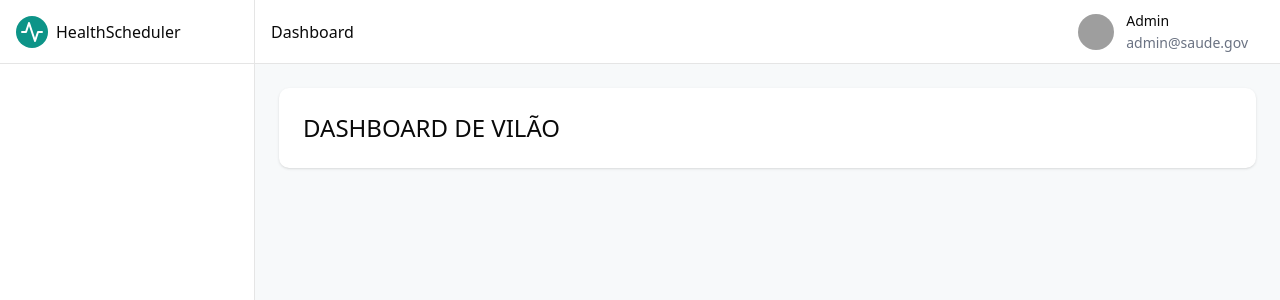
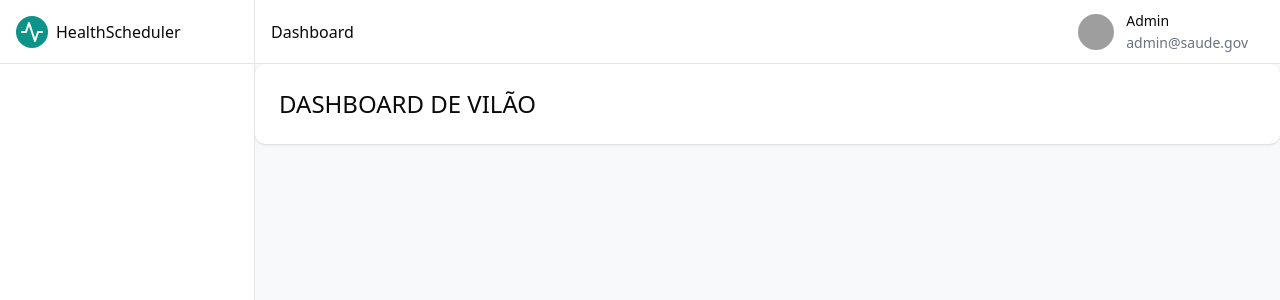
Before and after one commit to AnthonyRichardD/tamus-dashboard-front, a React (Vite) app: page /dashboard in a window 1280 px wide. Shown: the top 300 px of the page. Built offline with nearby package versions, Linux system fonts and the light colour scheme; grey boxes are pictures that could not be loaded.

Commit message:
feat: uso do Outlet para layout

```diff
--- a/src/components/layout/Layout.tsx
+++ b/src/components/layout/DashboardLayout.tsx
@@ -1,13 +1,15 @@
-import { Sidebar } from './sidebar';
+import { Sidebar } from './Sidebar';
 import { Header } from './Header';
+import { Outlet } from 'react-router';
 
-export default function Layout({ children }: { children: React.ReactNode }) {
+export default function DashboardLayout() {
   return (
     <div className="flex min-h-screen bg-[#f7f9fa]">
       <Sidebar />
       <div className="flex-1 flex flex-col md:ml-[255px]">
         <Header />
-        <main className="flex-1 overflow-y-auto p-4 md:p-6">{children}</main>
+        <main></main>
+        <Outlet />
       </div>
     </div>
   );
--- a/src/main.tsx
+++ b/src/main.tsx
@@ -4,13 +4,17 @@ import { BrowserRouter, Route, Routes } from 'react-router';
 import App from './App.tsx';
 import './index.css';
 import Dashboard from './pages/Dashboard.tsx';
+import DashboardLayout from './components/layout/DashboardLayout.tsx';
 
 createRoot(document.getElementById('root')!).render(
   <StrictMode>
     <BrowserRouter>
       <Routes>
         <Route path="/" element={<App />} />
-        <Route path="/dashboard" element={<Dashboard />} />
+
+        <Route element={<DashboardLayout />}>
+          <Route path="/dashboard" element={<Dashboard />} />
+        </Route>
       </Routes>
     </BrowserRouter>
   </StrictMode>
--- a/src/pages/Dashboard.tsx
+++ b/src/pages/Dashboard.tsx
@@ -1,11 +1,7 @@
-import Layout from '@/components/layout/Layout';
-
 export default function Dashboard() {
   return (
-    <Layout>
-      <div className="bg-white p-6 rounded-lg shadow">
-        <h1 className="text-2xl">DASHBOARD DE VILÃO</h1>
-      </div>
-    </Layout>
+    <div className="bg-white p-6 rounded-lg shadow">
+      <h1 className="text-2xl">DASHBOARD DE VILÃO</h1>
+    </div>
   );
 }
```
